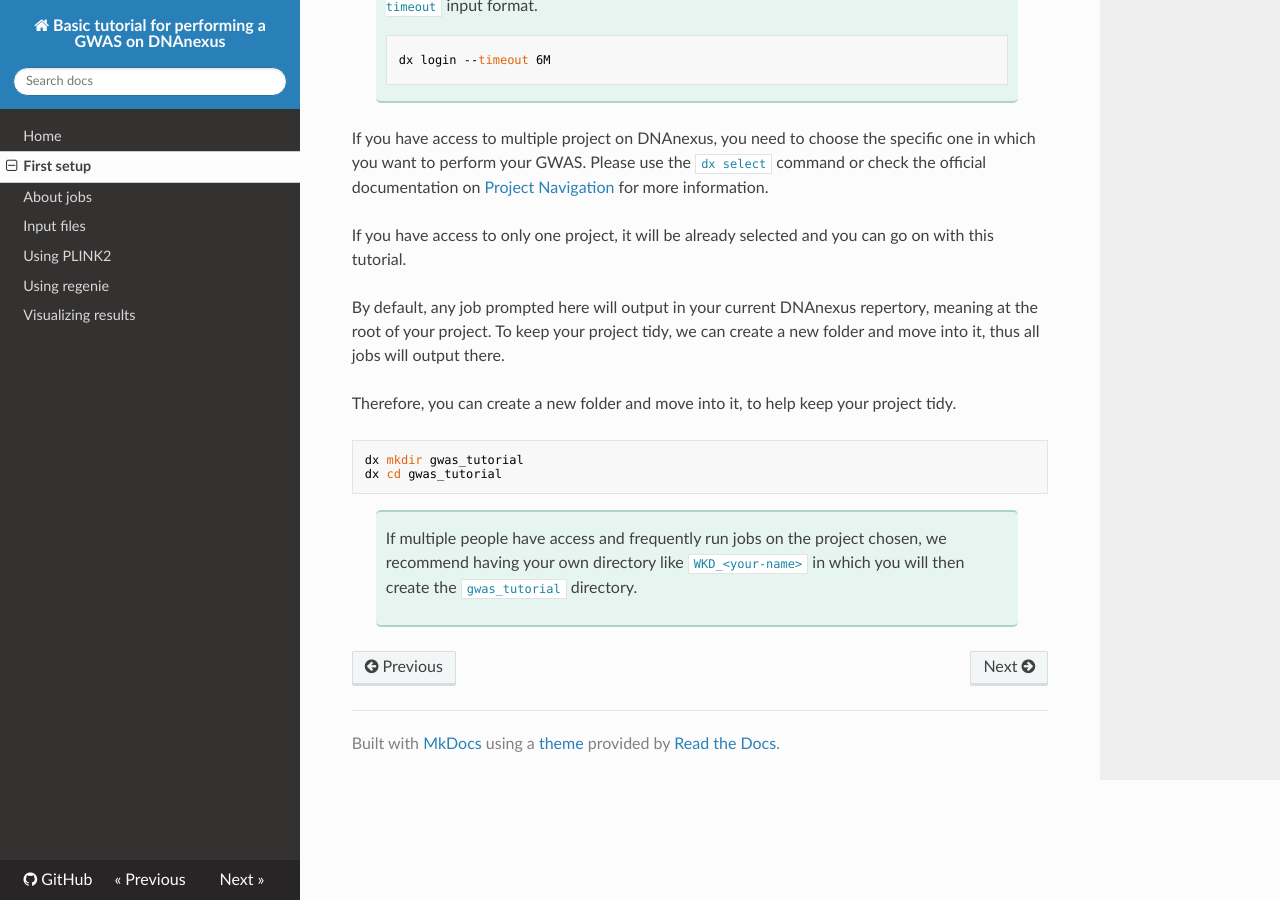
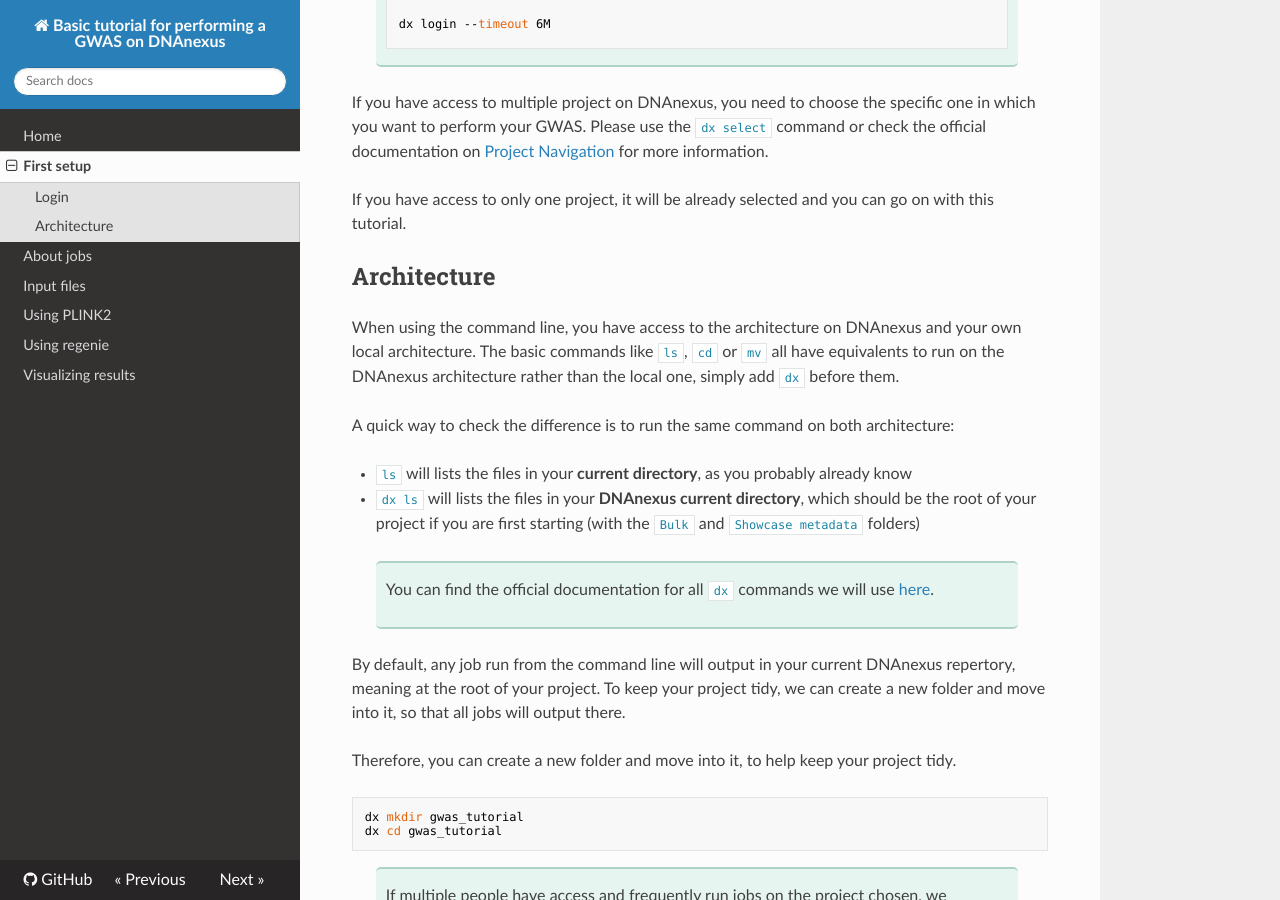
Before and after one commit to gloriabenoit/DNAnexus-GWAS, an MkDocs documentation site: the page built from docs/setup.md, in a window 1280 px wide and 900 px high, scrolled down 760 px. Built offline with MkDocs 1.6.1, drawn with Linux system fonts in a browser that asks for light colours; nearby versions of some CDN libraries; some of the changed text lies outside the part shown.

Commit message:
correct input code + explain architecture

````diff
--- a/docs/setup.md
+++ b/docs/setup.md
@@ -1,4 +1,6 @@
 # First setup
+
+## Login
 
 In order to connect to DNAnexus remotely, you first need to install the `dxpy` package.
 
@@ -39,11 +39,22 @@
 
 If you have access to only one project, it will be already selected and you can go on with this tutorial.
 
-By default, any job prompted here will output in your current DNAnexus repertory, meaning at the root of your project.
-To keep your project tidy, we can create a new folder and move into it, thus all jobs will output there.
+## Architecture
 
+When using the command line, you have access to the architecture on DNAnexus and your own local architecture.
+The basic commands like `ls`, `cd` or `mv` all have equivalents to run on the DNAnexus architecture rather than the local one, simply add `dx` before them.
 
- Therefore, you can create a new folder and move into it, to help keep your project tidy.
+A quick way to check the difference is to run the same command on both architecture:
+
+* `ls` will lists the files in your **current directory**, as you probably already know
+* `dx ls` will lists the files in your **DNAnexus current directory**, which should be the root of your project if you are first starting (with the `Bulk` and `Showcase metadata` folders)
+
+> You can find the official documentation for all `dx` commands we will use [here](https://documentation.dnanexus.com/user/helpstrings-of-sdk-command-line-utilities).
+
+By default, any job run from the command line will output in your current DNAnexus repertory, meaning at the root of your project.
+To keep your project tidy, we can create a new folder and move into it, so that all jobs will output there.
+
+Therefore, you can create a new folder and move into it, to help keep your project tidy.
 
 ```bash
 dx mkdir gwas_tutorial
````
Also changed, not shown: other parts of docs/setup.md (+0 -2 lines), docs/input.md (+33 -6 lines), docs/regenie.md (+2 -2 lines).
